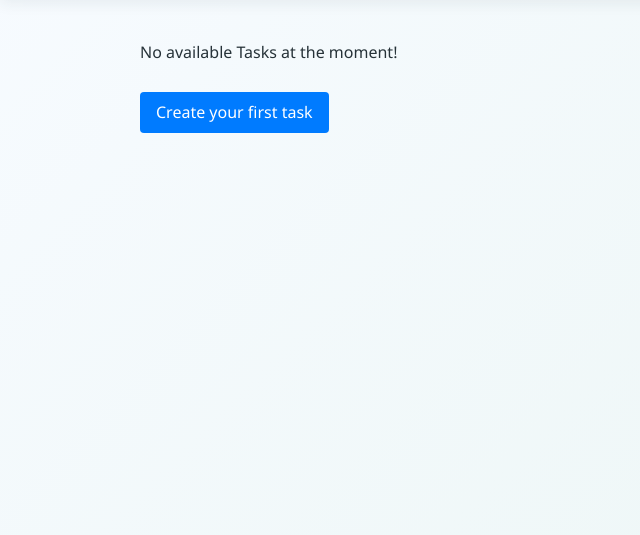
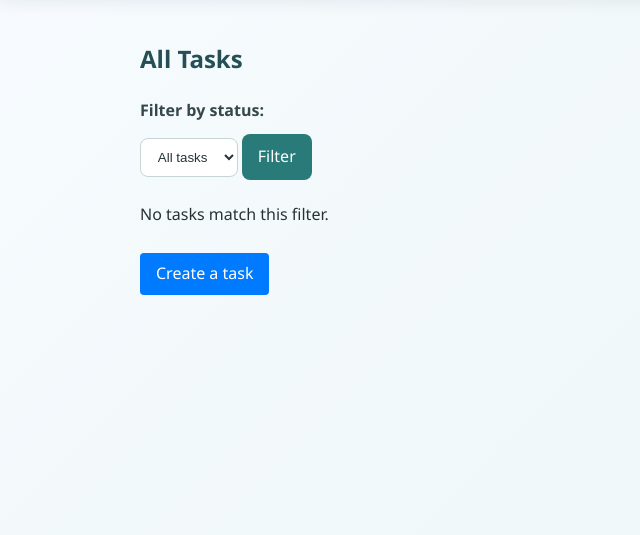
Before and after one commit to jordankageorgieva/myMiniExamProject, a Django app: template templates/tasks/home-with-profile.html in a window 1280 px wide. Shown: the part 68-603 px from the top of the page, without its empty margins (0-640 px from the left). Run offline with Django 5.2, Linux system fonts and the light colour scheme; the template is opened without the code that fills it, so the values that code supplies are empty.

```diff
--- a/templates/tasks/home-with-profile.html
+++ b/templates/tasks/home-with-profile.html
@@ -1,17 +1,30 @@
 {% extends 'base.html' %}
 {% block content %}
     <section id="catalogPage">
+        <h1>All Tasks</h1>
+        <form method="get">
+            <label for="status">Filter by status:</label>
+            <select name="status" id="status">
+                <option value="">All tasks</option>
+                {% for value, label in status_choices %}
+                    <option value="{{ value }}" {% if selected_status == value %}selected{% endif %}>
+                        {{ label }}
+                    </option>
+                {% endfor %}
+            </select>
+            <button type="submit">Filter</button>
+        </form>
+
         {% if not task_list %}
-
-            <p>No available Tasks at the moment!</p>
-            <a href="{% url 'tasks:create' %}" class="btn-create" style="display: inline-block; margin-top: 10px; padding: 8px 16px; background-color: #007bff; color: white; text-decoration: none; border-radius: 4px;">
-                Create your first task
+            <p>No tasks match this filter.</p>
+            <a href="{% url 'tasks:create' %}" class="btn-create"
+               style="display: inline-block; margin-top: 10px; padding: 8px 16px; background-color: #007bff; color: white; text-decoration: none; border-radius: 4px;">
+                Create a task
             </a>
         {% else %}
-            <h1>All Tasks</h1>
             {% for task in task_list %}
                 <div class="card-box">
-{#                    <img src="{{task.image_url}}" alt="Cover Image"/>#}
+                    {#                    <img src="{{task.image_url}}" alt="Cover Image"/>#}
                     <div>
                         <div class="text-center">
                             <p class="category">
@@ -22,11 +35,11 @@
                                     <span class="no-category">No Category</span>
                                 {% endif %}
                             </p>
-                            <p class="name">Title: {{ task.title}}</p>
-                            <p class="artist">Description: {{ task.description}}</p>
-                            <p class="genre">Status: {{ task.status}}</p>
-                            <p class="price">Created at: {{ task.created_at}}</p>
-                             <p class="price">Due date: {{ task.due_date}}</p>
+                            <p class="name">Title: {{ task.title }}</p>
+                            <p class="artist">Description: {{ task.description }}</p>
+                            <p class="genre">Status: {{ task.status }}</p>
+                            <p class="price">Created at: {{ task.created_at }}</p>
+                            <p class="price">Due date: {{ task.due_date }}</p>
                         </div>
                         <div class="btn-group">
                             <a href="{% url 'tasks:detail' task.pk %}">Details</a>
```
Also changed, not shown: tasks/views.py (+20 -0 lines).
